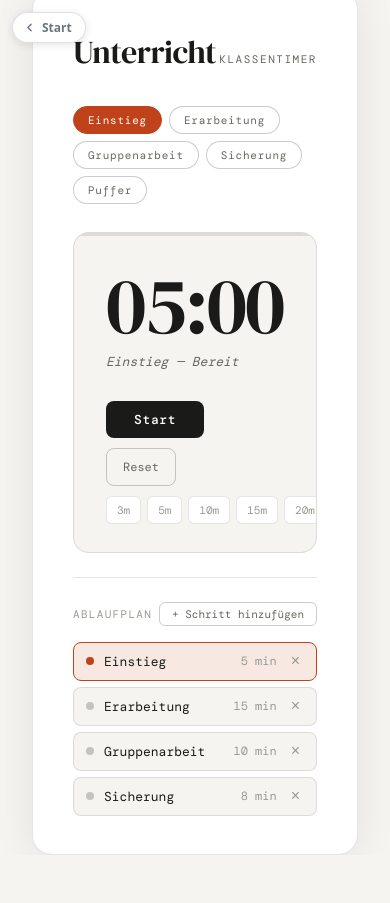
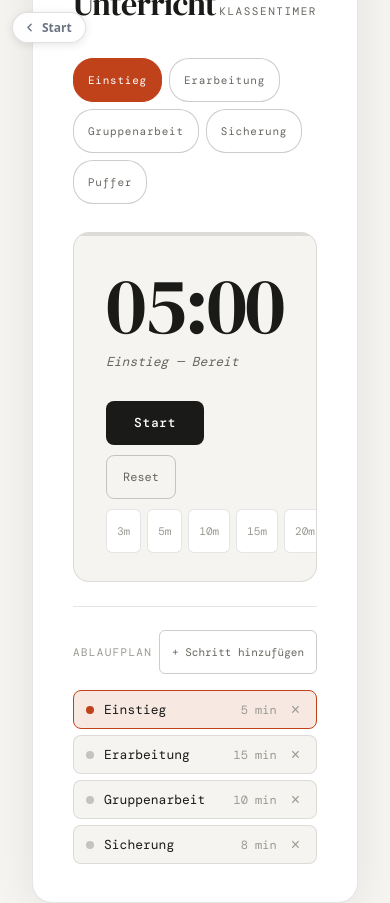
Before and after one commit to brandy299/HTML-materialien, a plain HTML site: page timer.html in a window 390 px wide. Before the commit the page ends 855 px from the top, so only its background shows below. Drawn offline with nearby package versions, Linux system fonts and the light colour scheme.

Commit message:
Mobil: Timer und Phrase-Trainer Buttons auf 44px Tippfläche
Co-Authored-By: Claude Sonnet 5.5 <noreply@anthropic.com>
Claude-Session: https://claude.ai/code/session_012LgsPLpf8FMx6PR4BL3pQG

```diff
--- a/phrase-trainer/css/style.css
+++ b/phrase-trainer/css/style.css
@@ -67,7 +67,7 @@ button { cursor: pointer; border: none; background: none; font: inherit; }
   padding: .375rem; margin-bottom: 1.25rem;
 }
 .mode-btn {
-  flex: 1; padding: .5rem .75rem; border-radius: 10px;
+  flex: 1; padding: .5rem .75rem; min-height: 44px; border-radius: 10px;
   font-size: .8rem; font-weight: 600; color: var(--text-muted);
   transition: all .2s;
   white-space: nowrap;
@@ -120,7 +120,7 @@ button { cursor: pointer; border: none; background: none; font: inherit; }
 
 .btn-ghost {
   color: var(--text-muted); font-size: .8rem;
-  padding: .4rem .8rem; border-radius: 8px;
+  padding: .4rem .8rem; min-height: 44px; border-radius: 8px;
   border: 1px solid var(--border);
   transition: all .15s;
 }
--- a/timer.html
+++ b/timer.html
@@ -91,6 +91,7 @@
       font-size: 11px;
       letter-spacing: 0.07em;
       padding: 6px 14px;
+      min-height: 44px;
       border-radius: 20px;
       border: 0.5px solid var(--border-med);
       background: var(--card);
@@ -164,6 +165,7 @@
       font-size: 13px;
       font-weight: 500;
       padding: 10px 28px;
+      min-height: 44px;
       background: var(--ink);
       color: var(--card);
       border: none;
@@ -179,6 +181,7 @@
       font-family: 'DM Mono', monospace;
       font-size: 12px;
       padding: 10px 16px;
+      min-height: 44px;
       background: transparent;
       color: var(--muted);
       border: 0.5px solid var(--border-med);
@@ -199,6 +202,7 @@
       font-family: 'DM Mono', monospace;
       font-size: 11px;
       padding: 6px 10px;
+      min-height: 44px;
       background: var(--card);
       border: 0.5px solid var(--border);
       border-radius: 6px;
@@ -233,6 +237,7 @@
       font-family: 'DM Mono', monospace;
       font-size: 11px;
       padding: 4px 12px;
+      min-height: 44px;
       background: transparent;
       border: 0.5px solid var(--border-med);
       border-radius: 6px;
```
